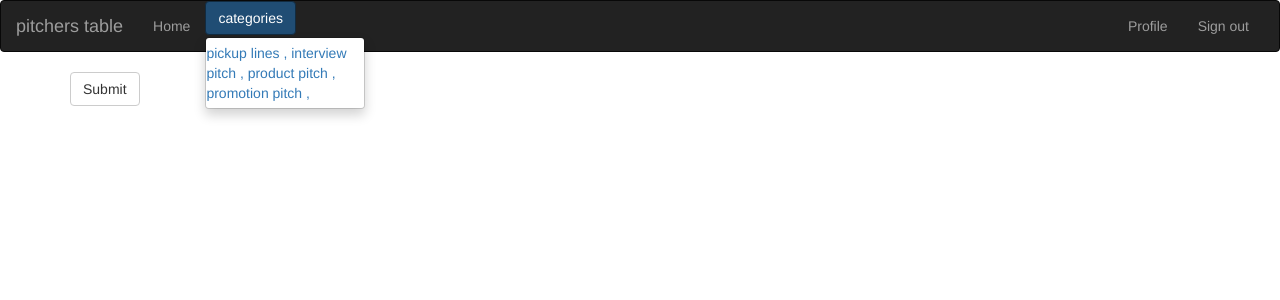
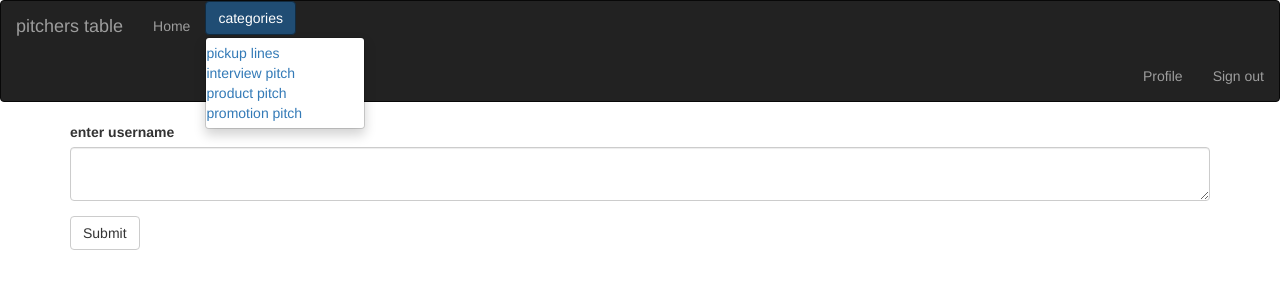
Before and after one commit to kamransumar/pitch-ip, a Flask app: a page that uses app/templates/navbar.html in a window 1280 px wide, after a click on "categories". Shown: the top 300 px of the page. Run offline with Flask 2, Linux system fonts and the light colour scheme; the visitor is signed in with stand-in values (Sample User, id 1); data comes from the database, SQL or seed files in the repository; some libraries are stand-ins or nearby versions.

Commit message:
user is able to change user name

```diff
--- a/app/main/forms.py
+++ b/app/main/forms.py
@@ -1,5 +1,5 @@
 from flask_wtf import FlaskForm
-from wtforms import StringField, PasswordField, SubmitField
+from wtforms import StringField, PasswordField, SubmitField, TextAreaField
 from wtforms.validators import Required, Email, EqualTo
 from ..models import User
 from wtforms import ValidationError
@@ -7,5 +7,5 @@ from wtforms import StringField, PasswordField, BooleanField, SubmitField
 
 
 class UpdateProfile(FlaskForm):
-
+    username = TextAreaField('enter username')
     submit = SubmitField('Submit')
--- a/app/main/views.py
+++ b/app/main/views.py
@@ -3,7 +3,7 @@ from flask_login import login_required
 from . import main
 from ..models import User
 from .forms import UpdateProfile
-from .. import db
+from .. import db, photos
 # Views
 
 
@@ -51,3 +51,15 @@ def update_profile(name):
         return redirect(url_for('.profile', name=user.username))
 
     return render_template('profile/update.html', form=form)
+
+
+@main.route('/user/<uname>/update/pic', methods=['POST'])
+@login_required
+def update_pic(name):
+    user = User.query.filter_by(username=name).first()
+    if 'photo' in request.files:
+        filename = photos.save(request.files['photo'])
+        path = f'photos/{filename}'
+        user.image = path
+        db.session.commit()
+    return redirect(url_for('main.profile', name=name))
--- a/app/templates/navbar.html
+++ b/app/templates/navbar.html
@@ -13,16 +13,20 @@
             <ul class="nav navbar-nav">
                 <li><a href="/">Home</a></li>
                 <li>
-                    <div class="dropdown dropright">
+                    <div class="dropdown dropright" data-toggle="">
                         <button type="button" class="btn btn-primary dropdown-toggle" data-toggle="dropdown">
                             categories
                         </button>
-                        <div class="dropdown-menu">
-                            <a class="dropdown-item" href="#">pickup lines ,</a>
-                            <a class="dropdown-item" href="#">interview pitch ,</a>
-                            <a class="dropdown-item" href="#">product pitch ,</a>
-                            <a class="dropdown-item" href="#">promotion pitch ,</a>
+                        <div class="dropdown-menu" id="dropdown">
+                            <a class="dropdown-item" href="#">pickup lines </a><br>
+                            <a class="dropdown-item" href="#">interview pitch </a><br>
+                            <a class="dropdown-item" href="#">product pitch </a><br>
+                            <a class="dropdown-item" href="#">promotion pitch </a><br>
+                        </div>
+                    </div>
+                </li>
             </ul>
+        </div>
         <ul class="nav navbar-nav navbar-right">
             {% if current_user.is_authenticated %}
             <li><a href="{{url_for('main.profile',name=current_user.username)}}">Profile</a></li>
@@ -33,8 +37,5 @@
         </ul>
     </div>
 </div>
-    </li>
-</div>
 
 </div>
-</div>
```
Also changed, not shown: app/templates/profile/profile.html (+8 -6 lines). Lines whose indentation alone changed are shown as unchanged.
